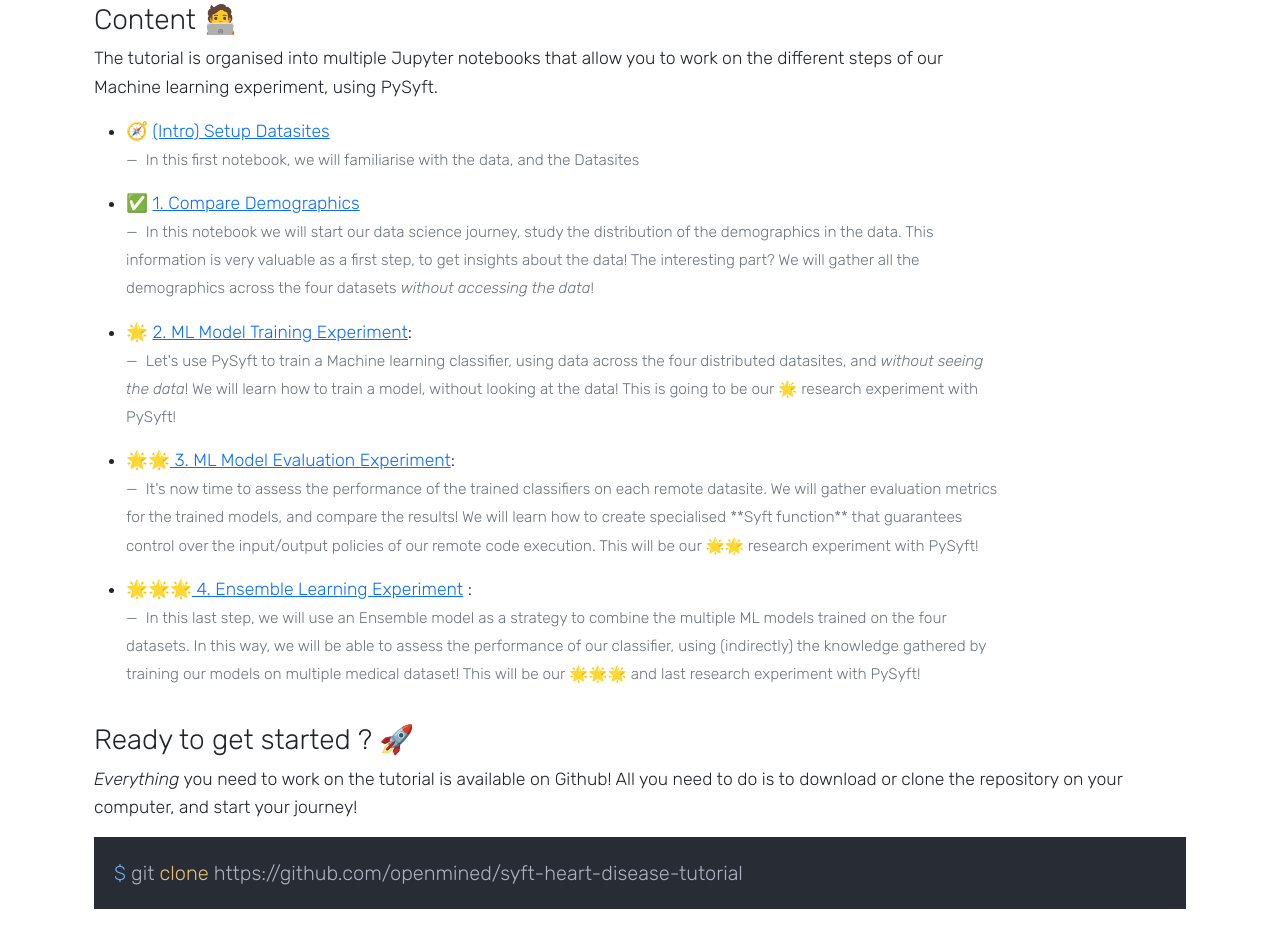
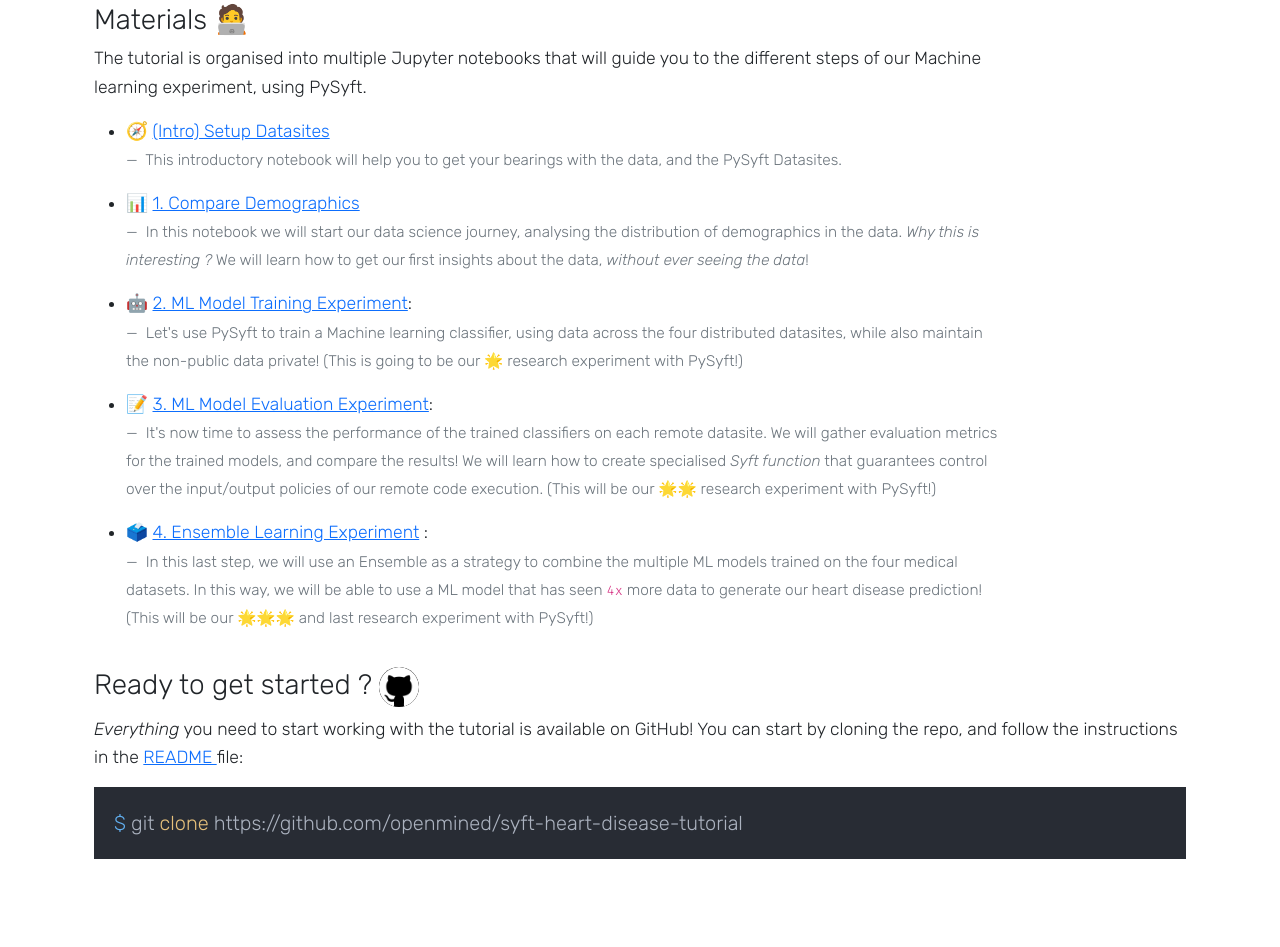
Before and after one commit to OpenMined/syft-heart-disease-tutorial, a plain HTML site: page index.html in a window 1280 px wide. Shown: the part 1551-2498 px from the top of the page. Drawn offline with nearby package versions, Linux system fonts and the light colour scheme.

Commit message:
materials, improved description, link to readme

```diff
--- a/assets/css/style.css
+++ b/assets/css/style.css
@@ -44,6 +44,12 @@
 
 main .container .row {
     margin: 20px 0;
+}
+
+.gh-logo {
+    background-color: black;
+    border-radius: 50px;
+    max-width: 40px;
 }
 
 /*
@@ -93,7 +99,7 @@
     margin-right: -20px;
     right: 100%;
     width: 5%;
-    background-image: linear-gradient(180deg, #F79763, #CC677B);
+    background-image: linear-gradient(45deg, #F79763, #CC677B);
 }
 
 blockquote.EN:after{
@@ -103,5 +109,5 @@
     top: auto;
     bottom: -20px;
     width: 5%;
-    background-image: linear-gradient(#53BEA9, #96D195);
+    background-image: linear-gradient(45deg, #53BEA9, #96D195);
 }
--- a/index.html
+++ b/index.html
@@ -118,76 +118,75 @@
         </div>
         <div class="row">
             <div class="col-md-10">
-                <h3><span>Content 🧑‍💻</span></h3>
+                <h3><span>Materials 🧑‍💻</span></h3>
                 <p>
-                    The tutorial is organised into multiple Jupyter notebooks that allow you to
-                    work on the different steps of our Machine learning experiment, using PySyft.
+                    The tutorial is organised into multiple Jupyter notebooks that
+                    will guide you to the different steps of our Machine learning experiment,
+                    using PySyft.
                 </p>
                 <ul>
                     <li>
-                        🧭 <a href='https://github.com/OpenMined/syft-heart-disease-tutorial/blob/main/00-Setup-Datasites.ipynb' title="Setup Datasites" target="_blank">
+                        🧭 <a href='https://github.com/OpenMined/syft-heart-disease-tutorial/blob/main/00-Setup-Datasites.ipynb'
+                             title="Setup Datasites" target="_blank">
                             (Intro) Setup Datasites</a>
                         <p>
                             <span class="blockquote-footer">
-                            In this first notebook, we will familiarise with the data,
-                            and the Datasites
+                            This introductory notebook will help you to get your bearings with
+                                the data, and the PySyft Datasites.
                             </span>
                         </p>
                     </li>
-                    <li>✅
+                    <li>📊
                         <a href='https://github.com/OpenMined/syft-heart-disease-tutorial/blob/main/01-Compare-Demographics.ipynb'
                            title="Compare Demographics" target="_blank">
                         1. Compare Demographics</a>
                         <p>
                             <span class="blockquote-footer">
                                 In this notebook we will start our data science journey,
-                                study the distribution of the demographics in the data.
-                                This information is very valuable as a first step, to get
-                                insights about the data! The interesting part? We will
-                                gather all the demographics across the four datasets
-                                <em>without accessing the data</em>!
+                                analysing the distribution of demographics in the data.
+                                <em>Why this is interesting ?</em>
+                                We will learn how to get our first insights about the data,
+                                <em>without ever seeing the data</em>!
                             </span>
                         </p>
                     </li>
-                    <li> 🌟 <a href='https://github.com/OpenMined/syft-heart-disease-tutorial/blob/main/02-Model-Training-Experiment.ipynb'
+                    <li> 🤖 <a href='https://github.com/OpenMined/syft-heart-disease-tutorial/blob/main/02-Model-Training-Experiment.ipynb'
                            title="ML Model Training Experiment" target="_blank">
                             2. ML Model Training Experiment</a>:
                         <p>
                             <span class="blockquote-footer">
                                 Let's use PySyft to train a Machine learning classifier,
-                            using data across the four distributed datasites, and
-                            <em>without seeing the data</em>! We will learn how to train
-                                a model, without looking at the data!
-                                This is going to be our 🌟 research experiment with PySyft!
+                            using data across the four distributed datasites, while also
+                                maintain the non-public data private!
+                                (This is going to be our 🌟 research experiment with PySyft!)
                             </span>
                         </p>
                     </li>
-                    <li> 🌟🌟<a href='https://github.com/OpenMined/syft-heart-disease-tutorial/blob/main/03-Model-Evaluation-Experiment.ipynb'
+                    <li> 📝 <a href='https://github.com/OpenMined/syft-heart-disease-tutorial/blob/main/03-Model-Evaluation-Experiment.ipynb'
                            title="ML Model Evaluation Experiment" target="_blank">
                         3. ML Model Evaluation Experiment</a>:
                         <p><span class="blockquote-footer">
                             It's now time to assess the performance of the trained classifiers
                             on each remote datasite. We will gather evaluation metrics for
                             the trained models, and compare the results!
-                            We will learn how to create specialised **Syft function**
+                            We will learn how to create specialised <em>Syft function</em>
                             that guarantees control over the input/output policies of our
                             remote code execution.
-
-                            This will be our 🌟🌟 research experiment with PySyft!
+                            (This will be our 🌟🌟 research experiment with PySyft!)
                         </span>
                         </p>
                     </li>
-                    <li>🌟🌟🌟<a href='https://github.com/OpenMined/syft-heart-disease-tutorial/blob/main/04-Ensemble-learning-Experiment.ipynb'
+                    <li> 🗳️ <a href='https://github.com/OpenMined/syft-heart-disease-tutorial/blob/main/04-Ensemble-learning-Experiment.ipynb'
                            title="Ensemble Learning Experiment" target="_blank">
                         4. Ensemble Learning Experiment</a> :
                         <p>
                             <span class="blockquote-footer">
-                                In this last step, we will use an Ensemble model as a strategy to
-                                combine the multiple ML models trained on the four datasets.
-                                In this way, we will be able to assess the performance of
-                                our classifier, using (indirectly) the knowledge
-                                gathered by training our models on multiple medical dataset!
-                                This will be our 🌟🌟🌟 and last research experiment with PySyft!
+                                In this last step, we will use an Ensemble as a strategy
+                                to combine the multiple ML models trained on the four
+                                medical datasets.
+                                In this way, we will be able to use a ML model that has seen
+                                <code>4x</code> more data to generate our heart disease prediction!
+                                (This will be our 🌟🌟🌟 and last research experiment with PySyft!)
                         </span>
                     </p></li>
                 </ul>
@@ -195,10 +194,15 @@
         </div>
         <div class="row">
             <div class="col">
-                <h3><span>Ready to get started ? 🚀</span></h3>
-                <p><em>Everything</em> you need to work on the tutorial is available on Github!
-                    All you need to do is to download or clone the repository on your computer,
-                    and start your journey!
+                <h3><span>Ready to get started ?</span>
+                    <img src="./assets/imgs/gh-logo.png" class="gh-logo"/> </h3>
+                <p><em>Everything</em> you need to start working with the tutorial is available on
+                    GitHub!
+                    You can start by cloning the repo, and follow the instructions in the
+                    <a href="https://github.com/OpenMined/syft-heart-disease-tutorial/blob/main/README.md"
+                       title="PySyft Heart Disease Tutorial Repository" target="_blank">
+                        README
+                    </a> file:
                 </p>
                 <pre class="lead">
 <code class='theme-atom-one-dark language-shell'>$ git clone https://github.com/openmined/syft-heart-disease-tutorial
```
